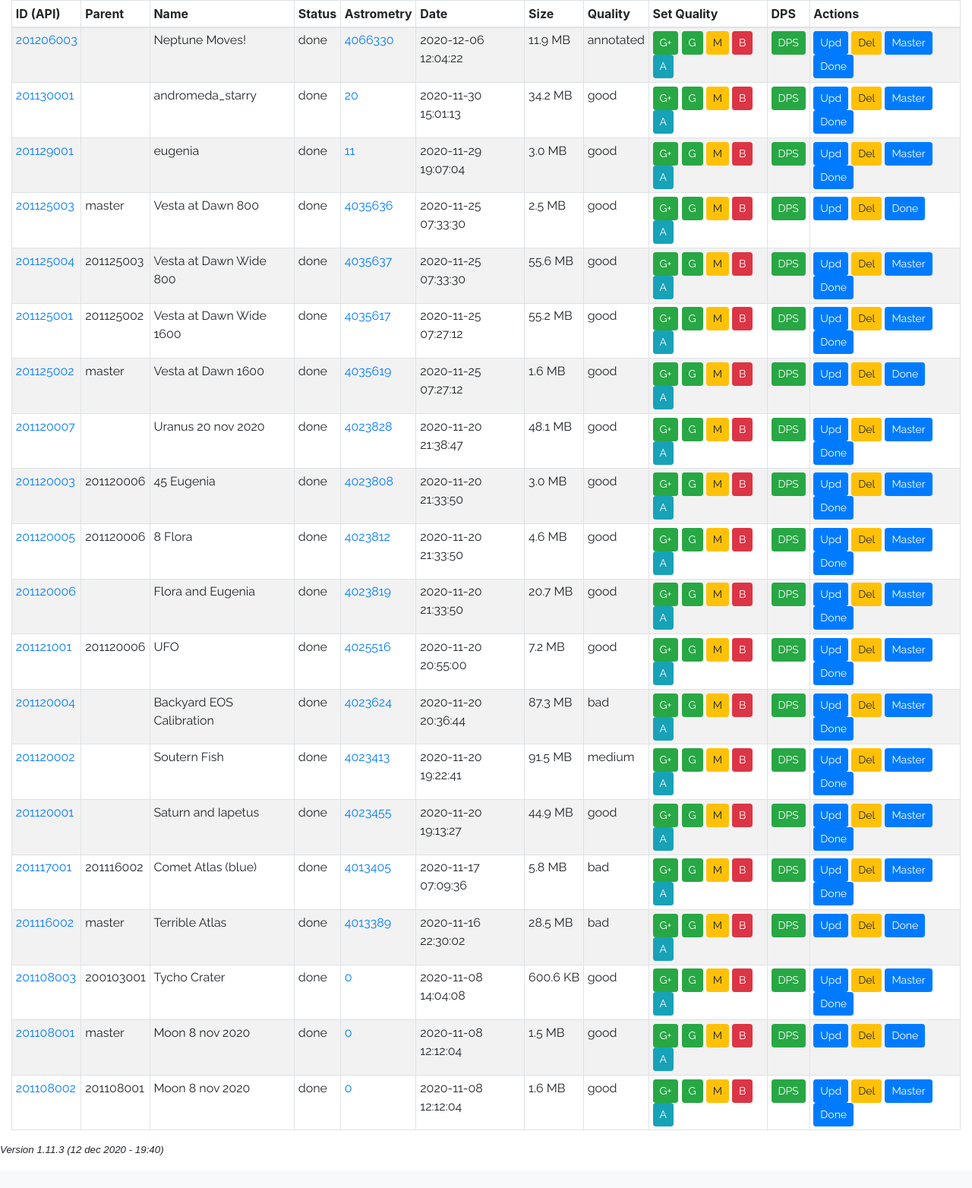
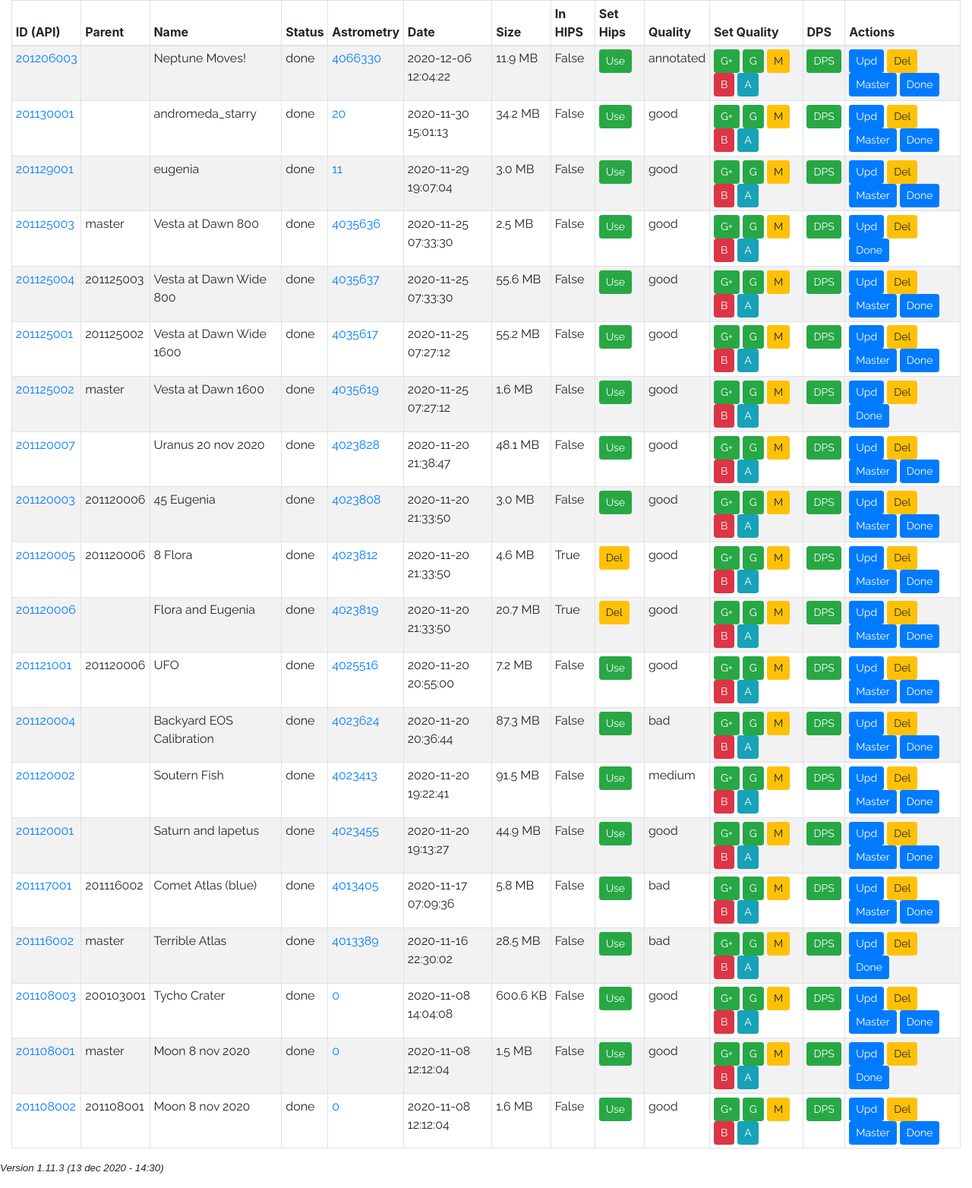
Before and after one commit to nvermaas/MyAstroBase, a Django app: page /my_astrobase/ in a window 1280 px wide. Shown: the part 124-1688 px from the top of the page at 76% size. Before the commit the page ends 1645 px from the top, so only its background shows below. Run offline with Django 3.2, Linux system fonts and the light colour scheme; a user stored in the database is signed in; data comes from the database, SQL or seed files in the repository; both versions use the stored data as it was after the commit; parts of the project's set-up code (start-up, migrations or seed data) failed here and were passed over; some libraries are stand-ins or nearby versions.

Commit message:
adding hips functionality

```diff
--- a/astrobase/backend_app/models.py
+++ b/astrobase/backend_app/models.py
@@ -158,6 +158,7 @@ class Observation(TaskObject):
     # magnitude = models.FloatField(null = True, blank=True)
     magnitude = models.CharField(max_length=5, null=True, blank=True)
     image_type = models.CharField(max_length=20, null=True, choices = IMAGE_TYPE_CHOICES, default="other")
+    used_in_hips = models.BooleanField(default=False)
 
     # relationships
     parent = models.ForeignKey('self', related_name='children', on_delete=models.SET_NULL, null=True, blank=True)
--- a/astrobase/backend_app/serializers.py
+++ b/astrobase/backend_app/serializers.py
@@ -63,7 +63,7 @@ class ObservationSerializer(serializers.ModelSerializer):
                   'nr_of_dps','data_location', 'quality','description',
                   'parent','derived_parent_taskid',
                   'exposure_in_seconds','iso','focal_length','stacked_images','magnitude',
-                  'image_type','children')
+                  'image_type','used_in_hips','children')
 
 
 
@@ -107,7 +107,7 @@ class ObservationFullSerializer(serializers.ModelSerializer):
                   'generated_dataproducts','data_location', 'quality','description',
                   'parent','derived_parent_taskid',
                   'exposure_in_seconds','iso','focal_length','stacked_images','magnitude',
-                  'image_type','children')
+                  'image_type','used_in_hips','children')
 
 
 class ObservationLimitedSerializer(serializers.ModelSerializer):
@@ -134,7 +134,7 @@ class ObservationLimitedSerializer(serializers.ModelSerializer):
                   'quality','description',
                   'parent','derived_parent_taskid',
                   'exposure_in_seconds','iso','focal_length','stacked_images','magnitude',
-                  'image_type')
+                  'image_type','used_in_hips')
 
 
 class CollectionSerializer(serializers.ModelSerializer):
--- a/astrobase/backend_app/templates/backend_app/index.html
+++ b/astrobase/backend_app/templates/backend_app/index.html
@@ -22,6 +22,8 @@
                         <th>Astrometry</th>
                         <th>Date</th>
                         <th>Size</th>
+                        <th>In HIPS</th>
+                        <th>Set Hips</th>
                         <th>Quality</th>
                         <th>Set Quality</th>
 
@@ -46,7 +48,7 @@
     </div>
     {% include 'backend_app/pagination.html' %}
 </div>
-    <p class="footer"> Version 1.11.3 (12 dec 2020 - 19:40)</p>
+    <p class="footer"> Version 1.11.3 (13 dec 2020 - 14:30)</p>
 
     <script type="text/javascript">
         (function(seconds) {
--- a/astrobase/backend_app/templates/backend_app/observations.html
+++ b/astrobase/backend_app/templates/backend_app/observations.html
@@ -23,6 +23,19 @@
 
             <td>{{ observation.date|date:"Y-m-d H:i:s" }} </td>
             <td>{{ observation.size|filesizeformat }} </td>
+            <td>{{ observation.used_in_hips }}</td>
+
+            <td>
+                {% if user.is_authenticated %}
+                    {% if not observation.used_in_hips %}
+                      <a title="Use in HIPS" href="{% url 'observation-sethips-view' observation.pk 'True' my_observations.number %}" class="btn btn-success btn-sm" role="button">Use</a>
+                    {% endif %}
+
+                    {% if observation.used_in_hips %}
+                        <a title="Do not use in HIPS" href="{% url 'observation-sethips-view' observation.pk 'False' my_observations.number %}" class="btn btn-warning btn-sm" role="button">Del</a>
+                    {% endif %}
+                {% endif %}
+            </td>
             <td>{{ observation.quality }}</td>
             <td>
                 {% if user.is_authenticated %}
--- a/astrobase/backend_app/urls.py
+++ b/astrobase/backend_app/urls.py
@@ -28,6 +28,7 @@ urlpatterns = [
 
     # ex: /astrobase/observations/
     path('observations/', views.ObservationListViewAPI.as_view()),
+    path('observations_hips/', views.ObservationListViewHips.as_view()),
 
     # ex: /astrobase/observations/5/
     path('observations/<int:pk>/', views.ObservationDetailsViewAPI.as_view(),name='observation-detail-view-api'),
@@ -85,6 +86,10 @@ urlpatterns = [
          views.ObservationSetQuality,
          name='observation-setquality-view'),
 
+    path('observations/<int:pk>/sethips/<hips>/<page>',
+         views.ObservationSetHips,
+         name='observation-sethips-view'),
+
     path('observations/<int:pk>/settasktype/<type>/<page>',
          views.ObservationSetTaskType,
          name='observation-settasktype-view'),
--- a/astrobase/backend_app/views.py
+++ b/astrobase/backend_app/views.py
@@ -92,6 +92,7 @@ class ObservationFilter(filters.FilterSet):
             'stacked_images' : ['gt', 'lt', 'gte', 'lte', 'contains', 'exact'],
             'magnitude' : ['gt', 'lt', 'gte', 'lte', 'contains', 'exact'],
             'image_type': ['icontains', 'exact'],
+            'used_in_hips': ['exact'],
             'fieldsearch': ['exact', 'icontains', 'in'],
             'coordsearch': ['exact'],
 
@@ -265,14 +266,14 @@ def get_searched_observations(search):
 # https://docs.djangoproject.com/en/2.1/topics/class-based-views/generic-display/
 # calling this view renders the dataproducts.html template in the GUI
 # a custom pagination class to return more than the default 100 dataproducts
-class DataProductsPagination(pagination.PageNumberPagination):
+class NoPagination(pagination.PageNumberPagination):
     page_size = 10000
 
 class DataProductsListView(ListView):
     model = DataProduct
     context_object_name = 'my_dataproducts_list'
     template_name = 'backend_app/dataproducts.html'
-    pagination_class = DataProductsPagination
+    pagination_class = NoPagination
 
     # override get_queryset to make a custom query on taskid
     def get_queryset(self):
@@ -291,7 +292,7 @@ class StatusListViewAPI(generics.ListCreateAPIView):
     model = Status
     queryset = Status.objects.all()
     serializer_class = StatusSerializer
-    pagination_class = DataProductsPagination
+    pagination_class = NoPagination
 
     filter_backends = (filters.DjangoFilterBackend,)
     filter_class = StatusFilter
@@ -303,7 +304,7 @@ class DataProductListViewAPI(generics.ListCreateAPIView):
     model = DataProduct
     queryset = DataProduct.objects.all()
     serializer_class = DataProductSerializer
-    pagination_class = DataProductsPagination
+    pagination_class = NoPagination
 
     # using the Django Filter Backend - https://django-filter.readthedocs.io/en/latest/index.html
     filter_backends = (filters.DjangoFilterBackend,)
@@ -327,6 +328,21 @@ class ObservationListViewAPI(generics.ListCreateAPIView):
     model = Observation
     queryset = Observation.objects.all().order_by('-date')
     serializer_class = ObservationSerializer
+
+    # using the Django Filter Backend - https://django-filter.readthedocs.io/en/latest/index.html
+    filter_backends = (filters.DjangoFilterBackend,)
+    filter_class = ObservationFilter
+
+# example: /my_astrobase/observations/
+# calling this view serializes the observations list in a REST API
+class ObservationListViewHips(generics.ListCreateAPIView):
+    """
+    A pagination list of observations, sorted by date.
+    """
+    model = Observation
+    queryset = Observation.objects.all()
+    serializer_class = ObservationLimitedSerializer
+    pagination_class = NoPagination
 
     # using the Django Filter Backend - https://django-filter.readthedocs.io/en/latest/index.html
     filter_backends = (filters.DjangoFilterBackend,)
@@ -432,7 +448,12 @@ def ObservationSetQuality(request,pk,quality,page):
     observation.save()
     return redirect('/my_astrobase/?page='+page)
 
-
+def ObservationSetHips(request,pk,hips,page):
+    model = Observation
+    observation = Observation.objects.get(pk=pk)
+    observation.used_in_hips = hips
+    observation.save()
+    return redirect('/my_astrobase/?page='+page)
 
 def ObservationSetTaskType(request,pk,type,page):
     model = Observation
@@ -509,7 +530,7 @@ class GetNextTaskIDView(generics.ListAPIView):
 class PostDataproductsView(generics.CreateAPIView):
     queryset = DataProduct.objects.all()
     serializer_class = DataProductSerializer
-    pagination_class = DataProductsPagination
+    pagination_class = NoPagination
 
     def post(self, request, *args, **kwargs):
         # read the arguments from the request
```
Also changed, not shown: astrobase/astrobase/astrobase.sqlite3, 1 other file.
